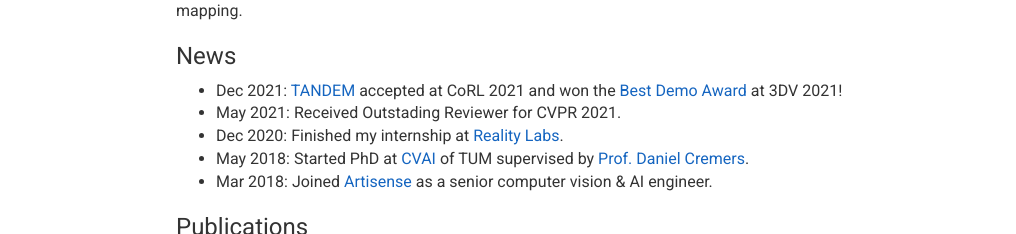
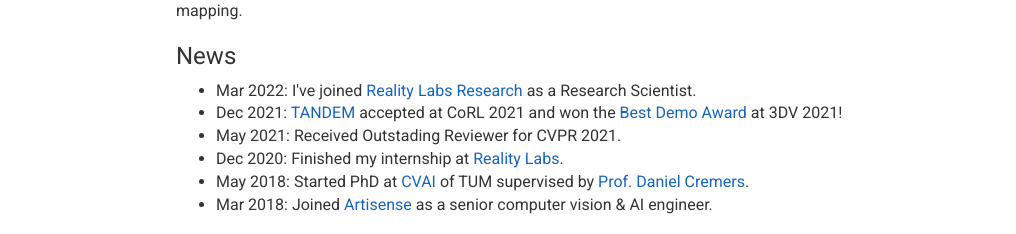
Before and after one commit to nynyg/nynyg.github.io, a plain HTML site: page index.html in a window 1280 px wide. Shown: the part 272-506 px from the top of the page, 264-1280 px from the left. Drawn offline with nearby package versions, Linux system fonts and the light colour scheme.

Commit message:
add news

```diff
--- a/index.html
+++ b/index.html
@@ -40,6 +40,7 @@
 
         <h3>News</h3>
         <ul>
+            <li>Mar 2022: I've joined <a href="https://about.facebook.com/realitylabs/" target="_blank">Reality Labs Research</a> as a Research Scientist.</li>
             <li>Dec 2021: <a href="https://vision.in.tum.de/research/vslam/tandem" target="_blank">TANDEM</a> accepted at CoRL 2021 and won the <a href="https://3dv2021.surrey.ac.uk/prizes/" target="_blank">Best Demo Award</a> at 3DV 2021!</li>
             <li>May 2021: Received Outstading Reviewer for CVPR 2021.</li>
             <li>Dec 2020: Finished my internship at <a href="https://tech.fb.com/ar-vr/" target="_blank">Reality Labs</a>.</li>
```
